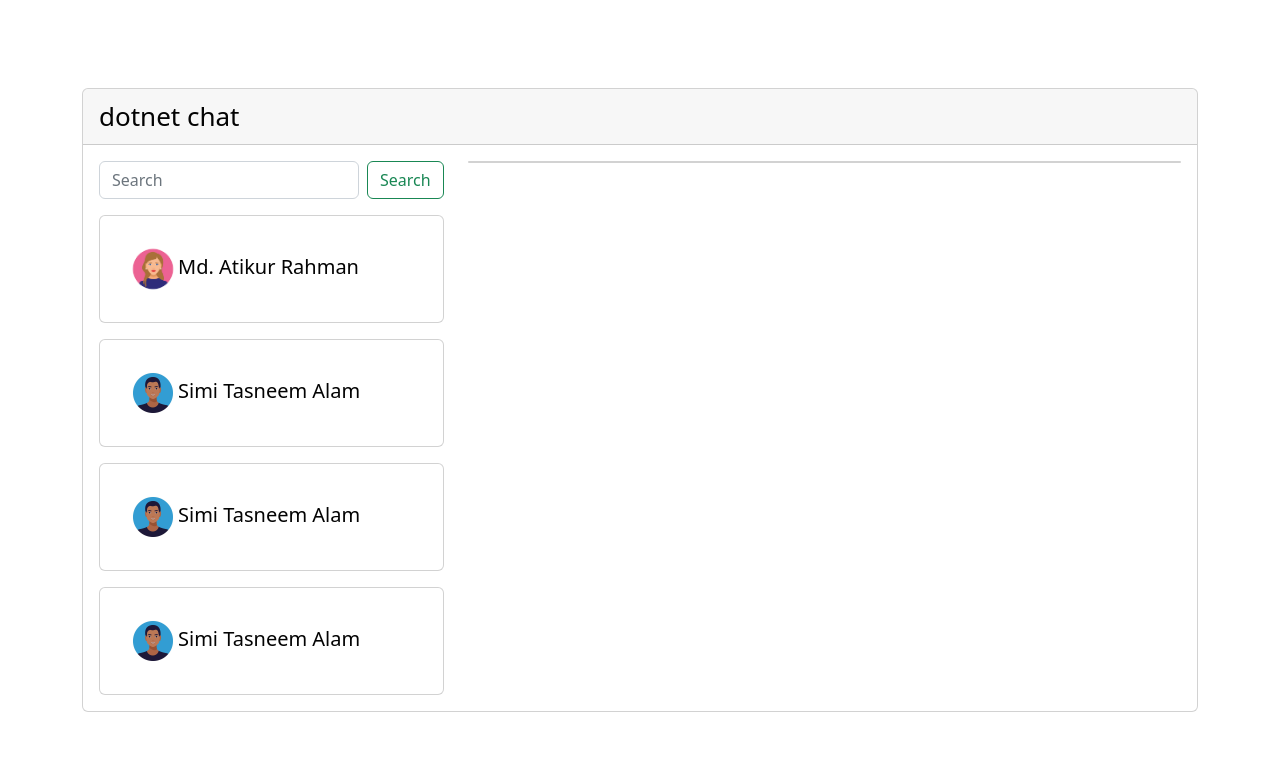
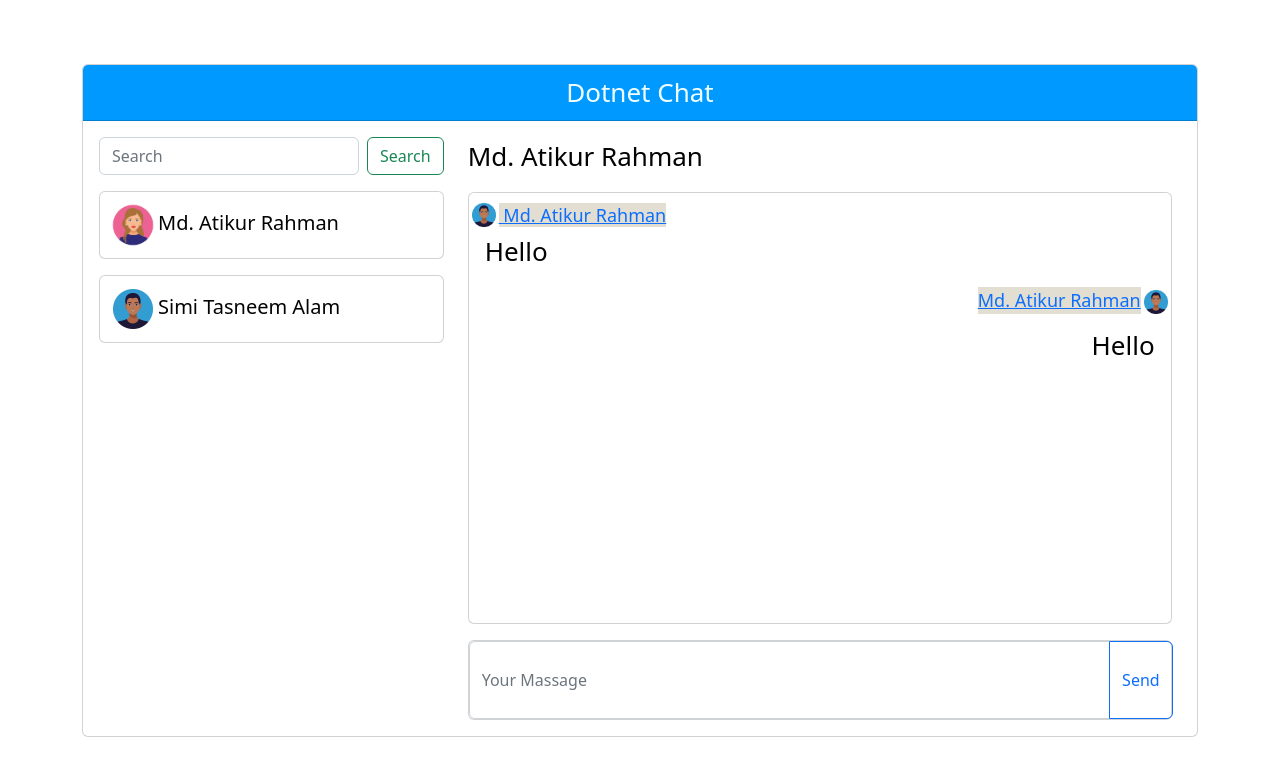
Before and after one commit to MohammadAtikurRahman/RealTimeChat, a React (Create React App) app: page /profile in a window 1280 px wide. Shown: the top 776 px of the page. Built offline with nearby package versions, Linux system fonts and the light colour scheme.

Commit message:
addedChatOption

```diff
--- a/src/App.css
+++ b/src/App.css
@@ -13,3 +13,9 @@
   font-size: calc(10px + 2vmin);
   color: rgb(3, 3, 3);
 }
+
+.customCard  {
+  background: rgb(0, 153, 255) !important;
+  color: azure;
+  text-align: center;
+}
--- a/src/App.js
+++ b/src/App.js
@@ -5,7 +5,7 @@ import { BrowserRouter, Routes, Route } from "react-router-dom";
 import Signup from './components/Signup';
 import Home from './components/Home'
 import Profile from './components/Profile'
-import Navigationbar from './components/Navigationbar';
+
 function App() {
   return (
     <div className="App">
--- a/src/components/Profile.jsx
+++ b/src/components/Profile.jsx
@@ -7,6 +7,8 @@ import Form from 'react-bootstrap/Form';
 import Button from 'react-bootstrap/Button';
 import img from '../images/human.png';
 import img1 from '../images/female.jpg';
+import InputGroup from 'react-bootstrap/InputGroup';
+import '../App.css';
 
 function Profile() {
   return (
@@ -14,7 +16,7 @@ function Profile() {
 
 
       <Card>
-      <Card.Header>dotnet chat</Card.Header>
+      <Card.Header className="customCard ">Dotnet Chat</Card.Header>
       <Card.Body>
             <Row>
 
@@ -32,7 +34,7 @@ function Profile() {
                 </Form>
           <Card className=" mt-3">
 
-            <Card.Title className=" p-4 m-1"  >
+            <Card.Title className=" p-1 m-1"  >
 
 
                  <img src={img} alt="logo" style={{ width: 50, height: 50 }}  />
@@ -46,29 +48,7 @@ function Profile() {
 
 
 
-            <Card.Title className=" p-4 m-1 " >
-
-                 <img src={img1} alt="logo" style={{ width: 50, height: 50 }}  />
-
-                Simi Tasneem Alam</Card.Title>
-
-          </Card>
-                <Card className=" mt-3">
-
-
-
-            <Card.Title className=" p-4 m-1 " >
-
-                 <img src={img1} alt="logo" style={{ width: 50, height: 50 }}  />
-
-                Simi Tasneem Alam</Card.Title>
-
-          </Card>
-             <Card className=" mt-3">
-
-
-
-            <Card.Title className=" p-4 m-1 " >
+            <Card.Title className=" p-1 m-1 " >
 
                  <img src={img1} alt="logo" style={{ width: 50, height: 50 }}  />
 
@@ -76,10 +56,54 @@ function Profile() {
 
           </Card>
 
+
         </Col>
 
         <Col xs={12} md={8}>
-         <Card>
+
+           <p> Md. Atikur Rahman </p>
+
+
+         <Card style={{ width: '44rem', height: '27rem' }}>
+          <div >
+          <img src={img1} alt="logo" style={{ width: 30, height: 30 }}></img>
+          <a  style={{fontSize: '18px' , backgroundColor: '#E2DFD2' }} className='float-left'  > Md. Atikur Rahman</a>
+          <p className='ms-3'>Hello</p>
+
+
+          </div>
+         <div >
+          <img src={img1} alt="logo" style={{ width: 30, height: 30 }} className='float-end'   ></img>
+          <a  style={{fontSize: '18px' , backgroundColor: '#E2DFD2' }}   className='float-end' > Md. Atikur Rahman</a>
+           <br/>
+          <p className=' ms-3  float-end me-3 ' >Hello</p>
+
+
+          </div>
+
+
+          </Card>
+           <Card style={{ width: '44rem', height: '5rem' }} className='mt-3'>
+
+
+
+
+
+
+
+
+
+
+
+
+                    <InputGroup style={{ width: '44rem', height: '5rem' }}>
+                                <Form.Control
+                                placeholder="Your Massage"
+                                />
+
+                                <Button variant="outline-primary">Send</Button>
+                    </InputGroup>
+
 
 
           </Card>
```
